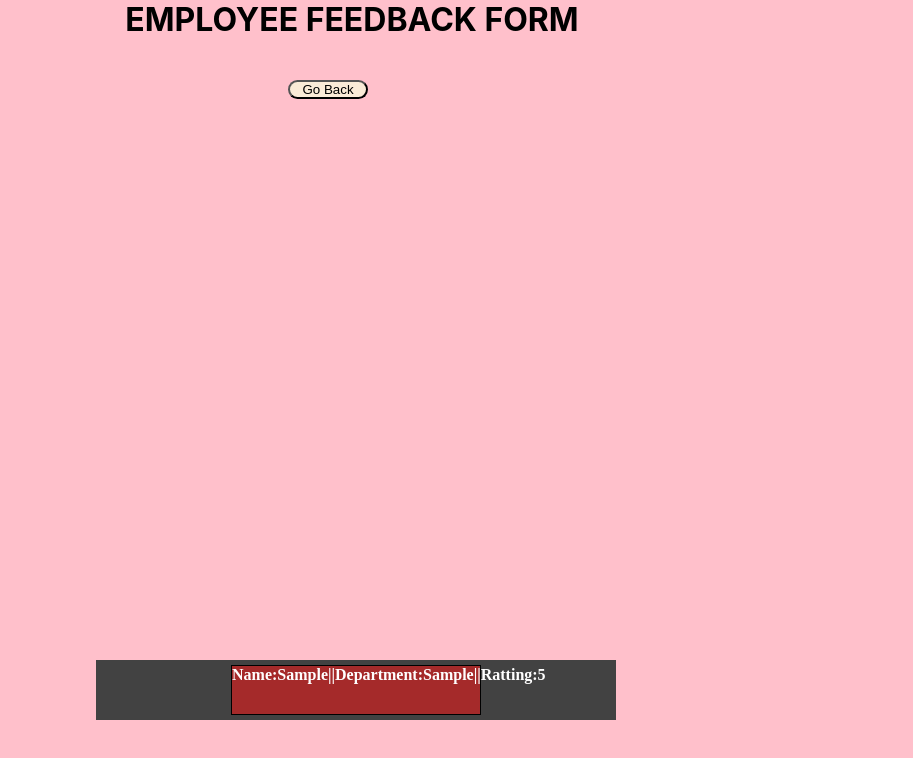
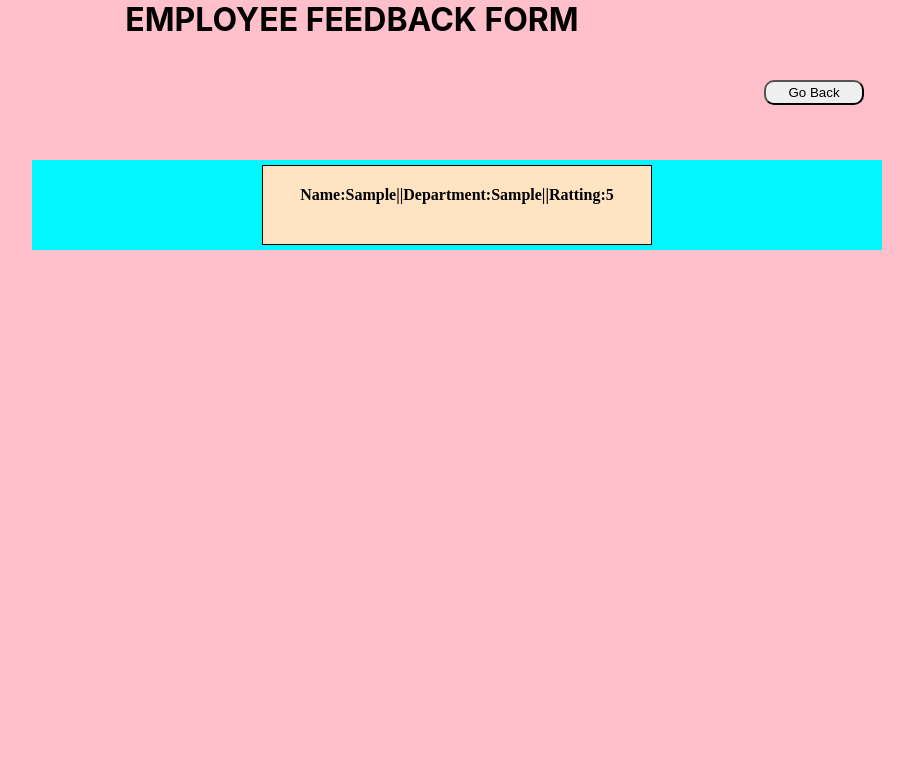
Before and after one commit to ayushsingh3007/React_3, a React (Create React App) app: page / in a window 1280 px wide. Both pictures are taken after typing "Sample", "Sample", "5" into the empty fields and a click on the button "Submit". Shown: the top 758 px of the page, without its empty margins (288-1201 px from the left). Built offline with nearby package versions, Linux system fonts and the light colour scheme.

Commit message:
Update App.css

```diff
--- a/src/App.css
+++ b/src/App.css
@@ -44,30 +44,32 @@
     background-color: #ff00bf;
   }
   .showDataStyle{
-    gap: 10px;
-    height: 50px;
-    width: 250px;
+
+    height: 80px;
+  width : 390px;
     border: 1px solid black;
     box-sizing: border-box;
     margin: 5px;
     font-weight: bolder;
     font-family: cursive;
-   background-color:brown;
+   background-color:bisque;
+   padding-top:20px;
+
+   word-wrap:break-word;
+
   }
 
   #flex{
-    width: 520px;
+    width: 850px;
     display: flex;
     justify-content: space-evenly;
     flex-wrap: wrap;
-    background-color:rgb(66, 66, 66);
-   color: white;
-   text-align: center;
-   align-content: center;
+    background-color:#00f7ff;
+
 
     position: absolute;
-    bottom: 10%;
-    left: 30%;
+    top: 20%;
+    left: 25%;
   }
 
 
@@ -80,15 +82,11 @@
     margin:auto;
 
   }
-
-
-  #goback-btn{
-    width: 80px;
-    font-size: bold;
-    background-color: antiquewhite;
-    font-family: sans-serif;
-    border-radius: 10px;
-   position:absolute;
-   top: 10%;
-   left: 45%;
-  }
+#goback-btn{
+  position:absolute;
+  top:10%;
+  right:10%;
+  width:100px;
+  height: 25px;
+  border-radius: 10px;
+}
```
